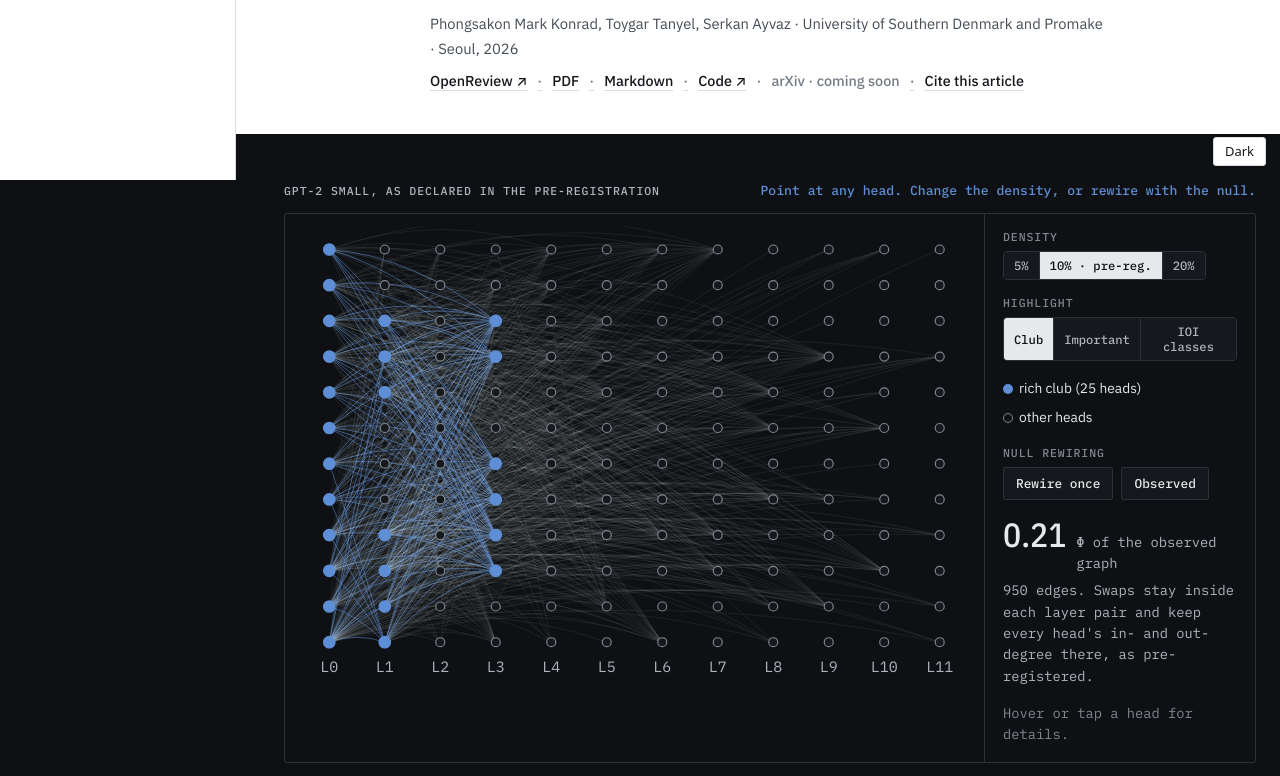
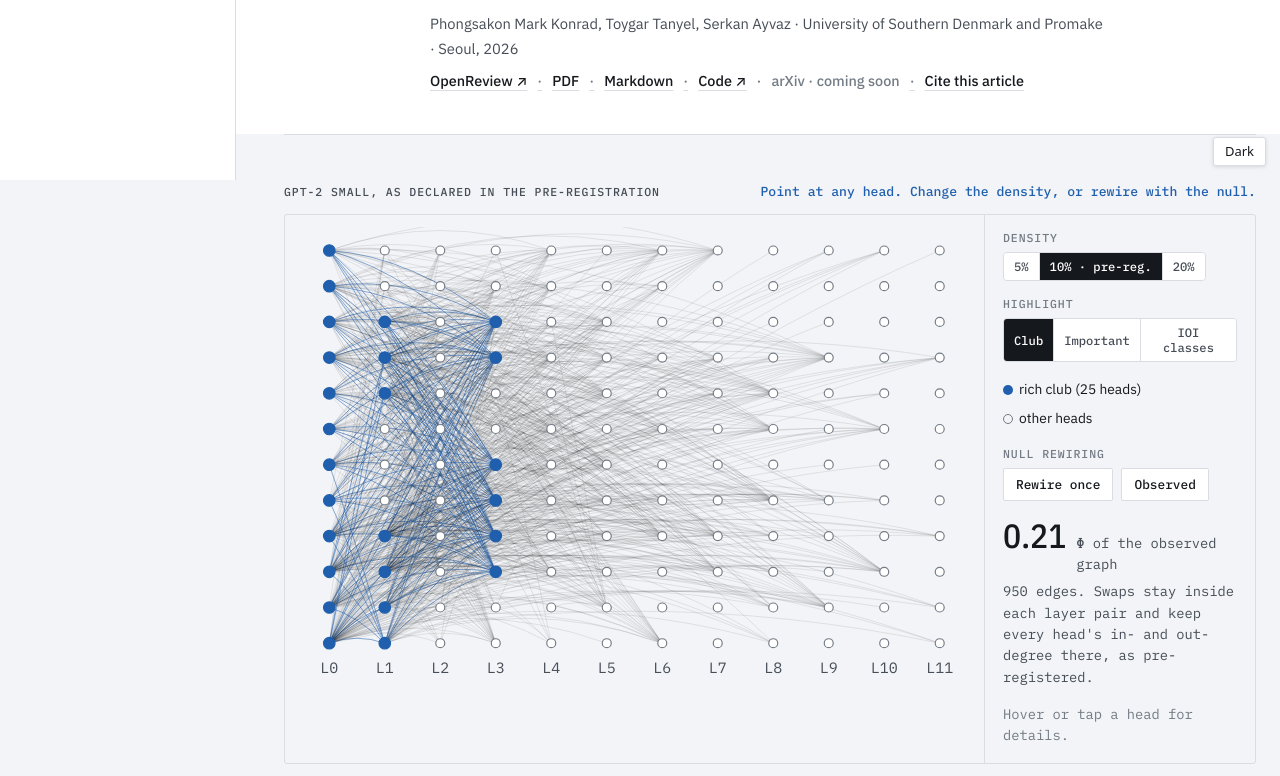
Before and after one commit to aiml-sdu/path-already-walked-page, a plain HTML site: page index.html in a window 1280 px wide. Shown: the part 620-1396 px from the top of the page. Drawn offline with nearby package versions, Linux system fonts and the light colour scheme.

Commit message:
Hero band follows the page theme

```diff
--- a/index.html
+++ b/index.html
@@ -426,10 +426,13 @@ svg .lb{font:13px var(--f-body);fill:var(--ink)}
 .plain-links a:hover{text-decoration-color:var(--accent);color:var(--accent)}
 .plain-links .soon{color:var(--muted)}
 /* dark instrument */
-.dark-band{--bg:#0E1013;--surface:#15181C;--ink:#E6E8EB;--ink2:#AFB5BD;--muted:#80878F;--rule:#2C3137;--faint:#1E2226;
+.dark-band{--hb:var(--band);background:var(--hb);color:var(--ink);box-shadow:0 0 0 100vmax var(--hb);clip-path:inset(0 -100vmax);padding-block:clamp(28px,4vw,48px);border-block:1px solid var(--rule)}
+@media (prefers-color-scheme: dark){:root:not([data-theme="light"]) .dark-band{--bg:#0E1013;--surface:#15181C;--ink:#E6E8EB;--ink2:#AFB5BD;--muted:#80878F;--rule:#2C3137;--faint:#1E2226;
   --accent:#5E8FD6;--accent-soft:rgba(94,143,214,.14);--accent-line:rgba(94,143,214,.45);--warn:#D0704F;--warn-soft:rgba(208,112,79,.14);--edge:rgba(230,232,235,.10);
-  --c1:#3987e5;--c2:#d95926;--c3:#199e70;--c4:#c98500;--c5:#d55181;--c6:#e66767;--c7:#9085e9;
-  background:var(--bg);color:var(--ink);box-shadow:0 0 0 100vmax var(--bg);clip-path:inset(0 -100vmax);padding-block:clamp(28px,4vw,48px);color-scheme:dark}
+  --c1:#3987e5;--c2:#d95926;--c3:#199e70;--c4:#c98500;--c5:#d55181;--c6:#e66767;--c7:#9085e9;--hb:var(--bg);color-scheme:dark}}
+:root[data-theme="dark"] .dark-band{--bg:#0E1013;--surface:#15181C;--ink:#E6E8EB;--ink2:#AFB5BD;--muted:#80878F;--rule:#2C3137;--faint:#1E2226;
+  --accent:#5E8FD6;--accent-soft:rgba(94,143,214,.14);--accent-line:rgba(94,143,214,.45);--warn:#D0704F;--warn-soft:rgba(208,112,79,.14);--edge:rgba(230,232,235,.10);
+  --c1:#3987e5;--c2:#d95926;--c3:#199e70;--c4:#c98500;--c5:#d55181;--c6:#e66767;--c7:#9085e9;--hb:var(--bg);color-scheme:dark}
 .hi-in{max-width:1180px;margin-inline:auto}
 .hi-h{display:flex;flex-wrap:wrap;gap:6px 18px;justify-content:space-between;align-items:baseline;margin-bottom:14px}
 .hi-h .label{color:var(--ink2)}
```
